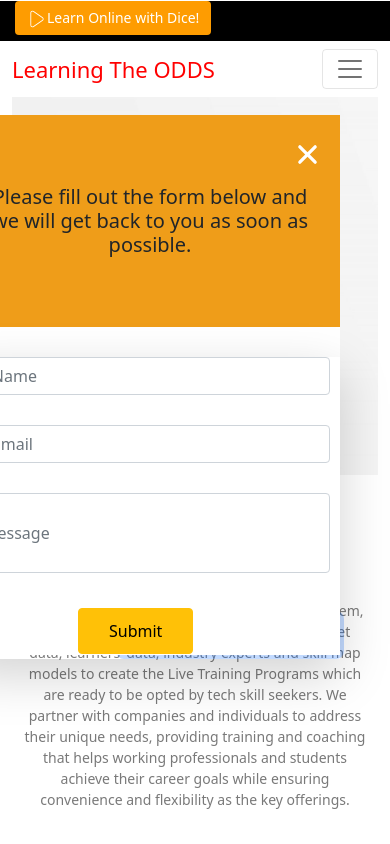
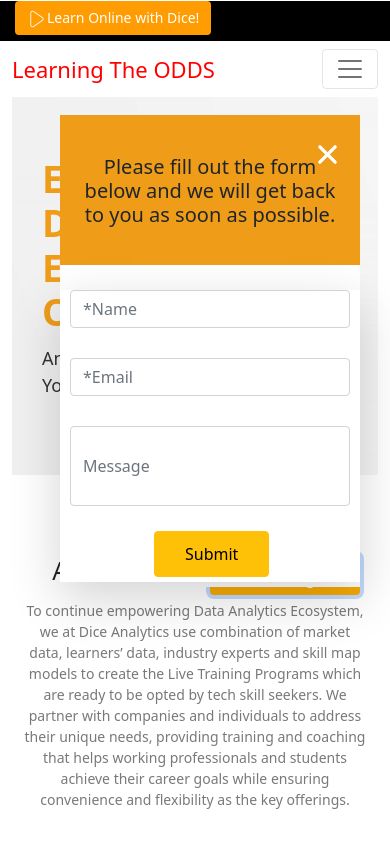
Before and after one commit to Saad-kareem/learningtheodds, a React (Vite) app: page /live-trainings in a window 390 px wide. Both pictures are taken after typing "Sample" into the empty fields and a click on the button "Send Message". Shown: the top 844 px of the page. Built offline with nearby package versions, Linux system fonts and the light colour scheme.

Commit message:
Set Message Field

```diff
--- a/src/styling/online.css
+++ b/src/styling/online.css
@@ -145,4 +145,37 @@
   .OnlineService img {
     width: 100%;
   }
+  .Message-Menu {
+    height: 150px;
+    background-color: #ef9d19;
+    text-align: center;
+  }
+  .Message-Menu h5 {
+    padding: 40px 20px;
+  }
+  .Message-Input {
+    margin-top: -5px;
+  }
+  .Message-Input button {
+    margin-top: -5px;
+  }
+  .Message {
+    background-color: #fff;
+    height: 472px;
+    width: 300px;
+    position: fixed;
+    top: 115px;
+    right: 30px;
+  }
+  .OPenButton {
+    height: 40px;
+    width: 150px;
+    background-color: #f8aa04;
+    color: #fff;
+    text-align: start;
+    padding: 10px 5px;
+    top: 555px;
+    right: 30px;
+    position: fixed;
+  }
 }
```
